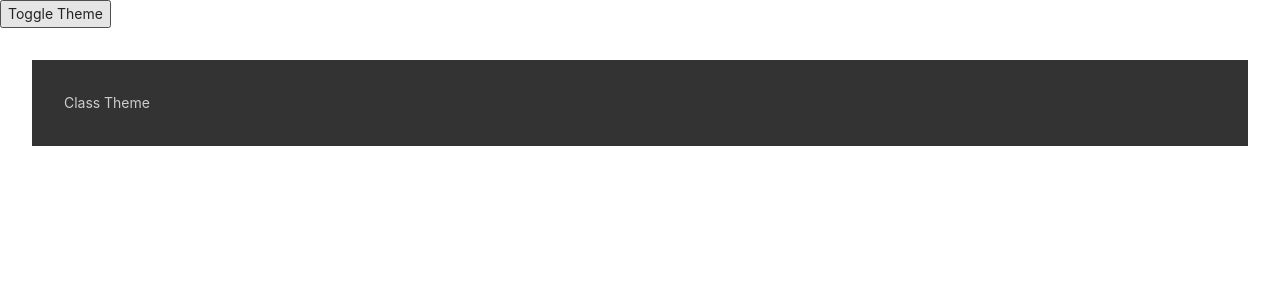
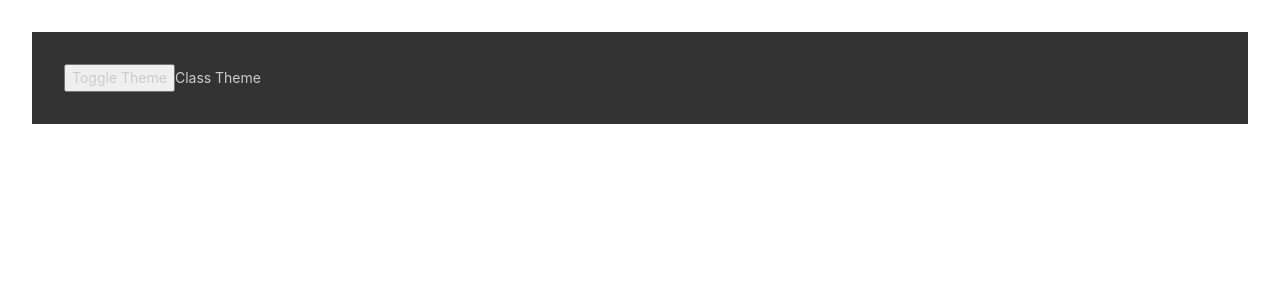
Before and after one commit to alztr2908/yugioh-api-project, a React (Create React App) app: page / in a window 1280 px wide. Shown: the top 300 px of the page. Built offline with nearby package versions, Linux system fonts and the light colour scheme.

Commit message:
simplify context api

```diff
--- a/src/App.js
+++ b/src/App.js
@@ -2,6 +2,7 @@ import axios from "axios";
 import { useEffect, useState, useContext, createContext } from "react";
 import { BrowserRouter as Router, Switch, Route } from "react-router-dom";
 
+import { ThemeContextProvider } from "./ThemeContext";
 import Navbar from "./Components/Navbar";
 import Home from "./Screens/Home";
 import Directory from "./Screens/Directory";
@@ -9,20 +10,12 @@ import Card from "./Screens/Card";
 
 const baseURL = "https://db.ygoprodeck.com/api/v7/cardinfo.php";
 
-export const ThemeContext = createContext();
-
 function App() {
-  const [darkTheme, setDarkTheme] = useState(true);
-
-  function toggleTheme() {
-    setDarkTheme((prevDarkTheme) => !prevDarkTheme);
-  }
   return (
     <>
-      <ThemeContext.Provider value={darkTheme}>
-        <button onClick={toggleTheme}>Toggle Theme</button>
+      <ThemeContextProvider>
         <Home />
-      </ThemeContext.Provider>
+      </ThemeContextProvider>
     </>
   );
 }
--- a/src/Screens/Home.js
+++ b/src/Screens/Home.js
@@ -1,7 +1,9 @@
 import { useContext } from "react";
-import { ThemeContext } from "../App";
+import { useTheme, useToggle } from "../ThemeContext";
 
 function Home() {
+  const darkTheme = useTheme();
+  const toggleTheme = useToggle();
   function themeStyle(dark) {
     return {
       backgroundColor: dark ? "#333" : "#CCC",
@@ -11,12 +13,9 @@ function Home() {
     };
   }
   return (
-    <div>
-      <ThemeContext.Consumer>
-        {(darkTheme) => {
-          return <div style={themeStyle(darkTheme)}>Class Theme</div>;
-        }}
-      </ThemeContext.Consumer>
+    <div style={themeStyle(darkTheme)}>
+      <button onClick={toggleTheme}>Toggle Theme</button>
+      Class Theme
     </div>
   );
 }
--- a/src/ThemeContext.js
+++ b/src/ThemeContext.js
@@ -1,7 +1,27 @@
-import { createContext } from "react";
+import { createContext, useState, useContext } from "react";
 
-function ThemeContextProvider() {
-  return <div></div>;
+export const ThemeContext = createContext();
+export const ToggleTheme = createContext();
+
+export const useTheme = () => {
+  return useContext(ThemeContext);
+};
+
+export const useToggle = () => {
+  return useContext(ToggleTheme);
+};
+
+export function ThemeContextProvider({ children }) {
+  const [darkTheme, setDarkTheme] = useState(true);
+
+  function toggleTheme() {
+    setDarkTheme((prevDarkTheme) => !prevDarkTheme);
+  }
+  return (
+    <ThemeContext.Provider value={darkTheme}>
+      <ToggleTheme.Provider value={toggleTheme}>
+        {children}
+      </ToggleTheme.Provider>
+    </ThemeContext.Provider>
+  );
 }
-
-export default {};
```
